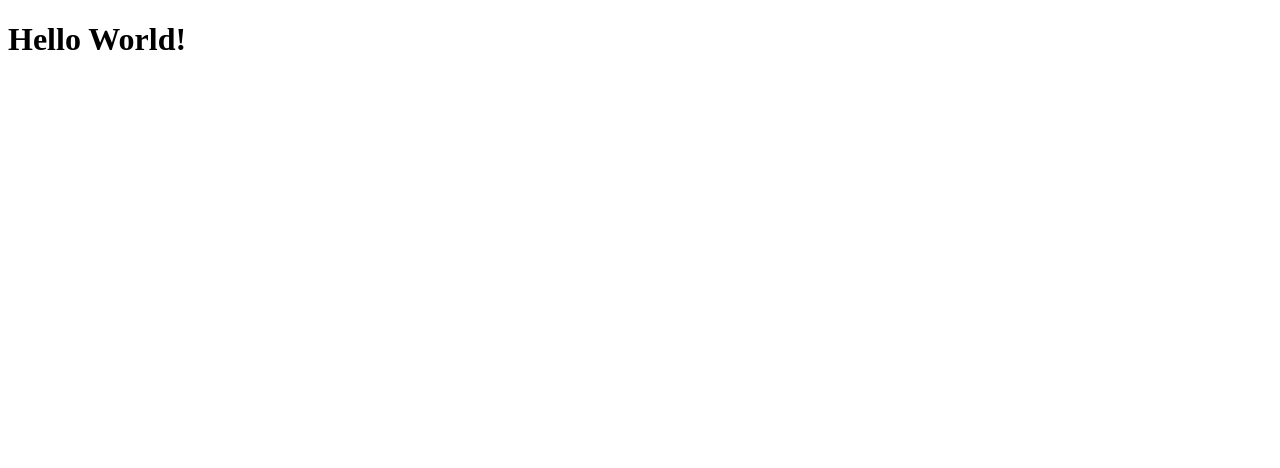
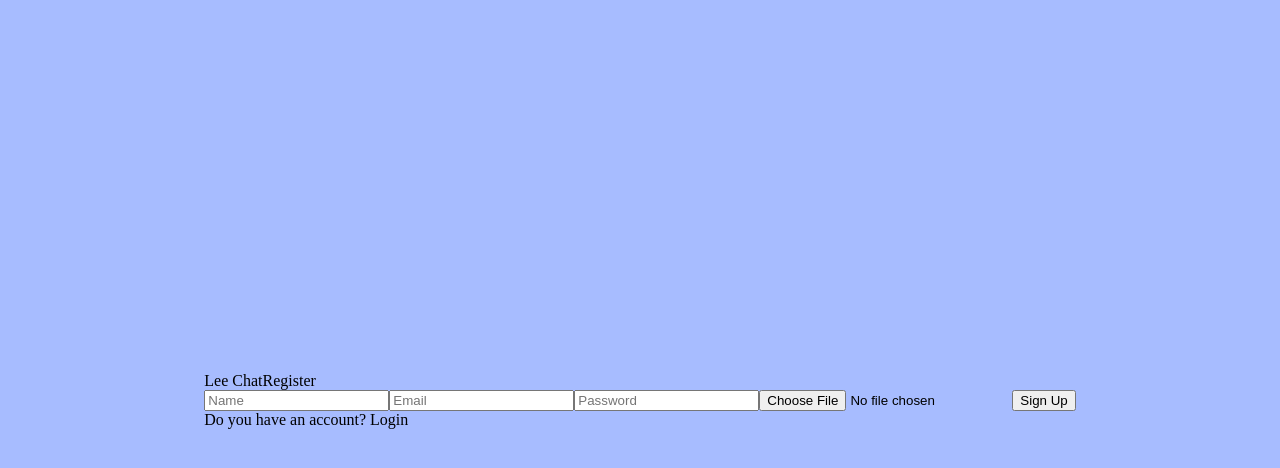
Before and after one commit to leewebstechnologies/chatapp, a React (Create React App) app: page / in a window 1280 px wide. Shown: the top 468 px of the page. Built offline with nearby package versions, Linux system fonts and the light colour scheme.

Commit message:
register

```diff
--- a/package.json
+++ b/package.json
@@ -9,6 +9,7 @@
     "react": "^18.2.0",
     "react-dom": "^18.2.0",
     "react-scripts": "5.0.1",
+    "sass": "^1.71.1",
     "web-vitals": "^2.1.4"
   },
   "scripts": {
--- a/public/index.html
+++ b/public/index.html
@@ -4,40 +4,22 @@
     <meta charset="utf-8" />
     <link rel="icon" href="%PUBLIC_URL%/favicon.ico" />
     <meta name="viewport" content="width=device-width, initial-scale=1" />
-    <meta name="theme-color" content="#000000" />
     <meta
       name="description"
       content="Web site created using create-react-app"
     />
-    <link rel="apple-touch-icon" href="%PUBLIC_URL%/logo192.png" />
-    <!--
-      manifest.json provides metadata used when your web app is installed on a
-      user's mobile device or desktop. See https://developers.google.com/web/fundamentals/web-app-manifest/
-    -->
-    <link rel="manifest" href="%PUBLIC_URL%/manifest.json" />
-    <!--
-      Notice the use of %PUBLIC_URL% in the tags above.
-      It will be replaced with the URL of the `public` folder during the build.
-      Only files inside the `public` folder can be referenced from the HTML.
 
-      Unlike "/favicon.ico" or "favicon.ico", "%PUBLIC_URL%/favicon.ico" will
-      work correctly both with client-side routing and a non-root public URL.
-      Learn how to configure a non-root public URL by running `npm run build`.
-    -->
     <title>React App</title>
+    <style>
+      * {
+        margin: 0;
+        box-sizing: border-box;
+      }
+    </style>
   </head>
   <body>
     <noscript>You need to enable JavaScript to run this app.</noscript>
     <div id="root"></div>
-    <!--
-      This HTML file is a template.
-      If you open it directly in the browser, you will see an empty page.
 
-      You can add webfonts, meta tags, or analytics to this file.
-      The build step will place the bundled scripts into the <body> tag.
-
-      To begin the development, run `npm start` or `yarn start`.
-      To create a production bundle, use `npm run build` or `yarn build`.
-    -->
   </body>
 </html>
--- a/src/App.js
+++ b/src/App.js
@@ -1,8 +1,11 @@
+import Register from "./pages/Register";
+import "./style.scss";
+
 function App() {
   return (
-    <div className="App">
-    <h1>Hello World!</h1>
-    </div>
+    <>
+      <Register />
+    </>
   );
 }
 
--- /dev/null
+++ b/src/pages/Home.jsx
@@ -0,0 +1,6 @@
+const Home = () => {
+  return (
+    <div>Home</div>
+  )
+}
+export default Home
--- /dev/null
+++ b/src/pages/Login.jsx
@@ -0,0 +1,6 @@
+const Login = () => {
+  return (
+    <div>Login</div>
+  )
+}
+export default Login
--- /dev/null
+++ b/src/pages/Register.jsx
@@ -0,0 +1,19 @@
+const Register = () => {
+  return (
+    <div className="formContainer">
+      <div className="formWrapper">
+        <span className="logo">Lee Chat</span>
+        <span className="title">Register</span>
+        <form action="">
+          <input type="text" placeholder="Name" />
+          <input type="email" placeholder="Email" />
+          <input type="password" placeholder="Password" />
+          <input type="file" />
+          <button>Sign Up</button>
+        </form>
+        <p>Do you have an account? Login</p>
+      </div>
+    </div>
+  );
+};
+export default Register;
--- /dev/null
+++ b/src/style.scss
@@ -0,0 +1,7 @@
+.formContainer {
+  background-color: #a7bcff;
+  height: 100vh;
+  display: flex;
+  align-items: center;
+  justify-content: center;
+}
```
Also changed, not shown: 2 other files (tests, documents, lock files or other folders).
